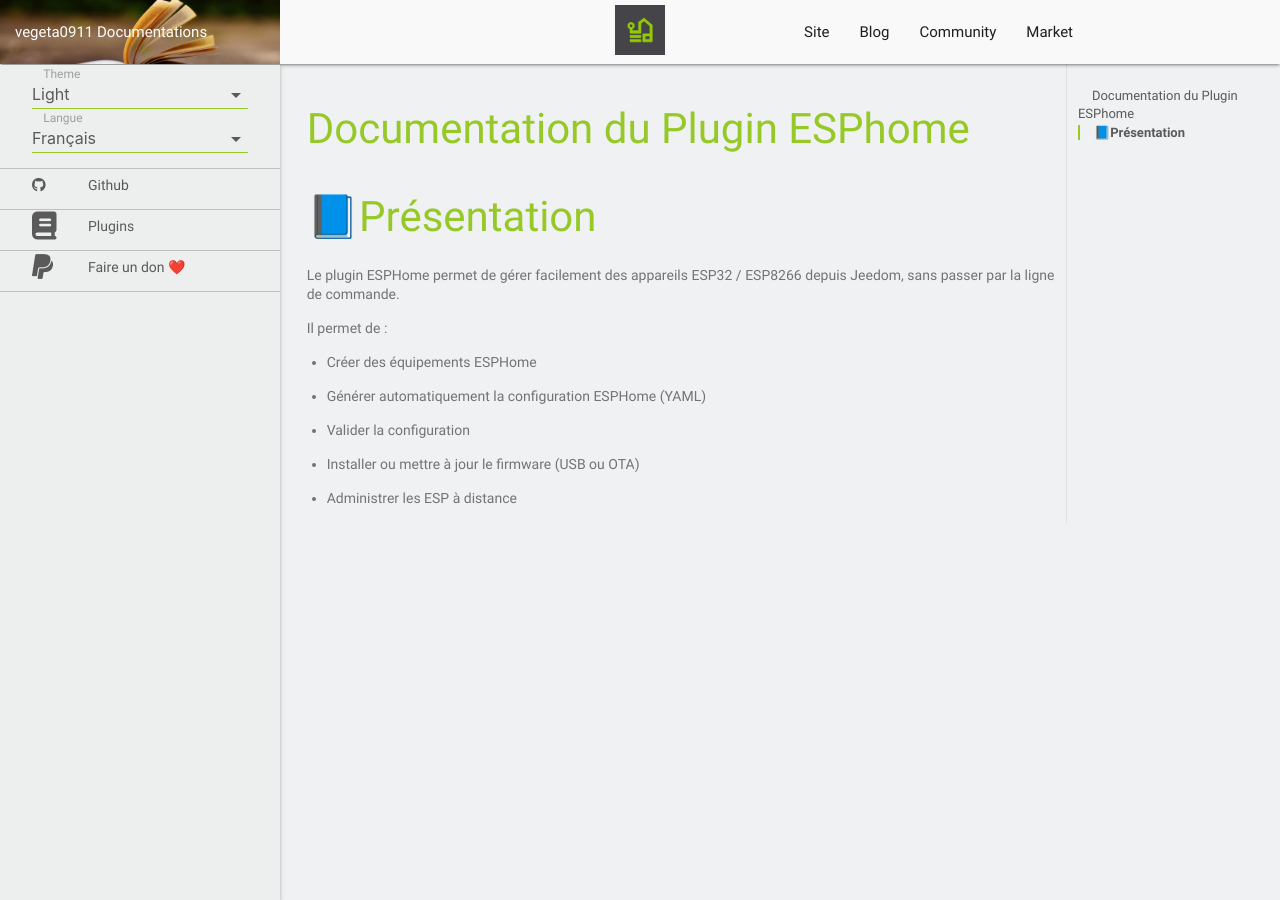
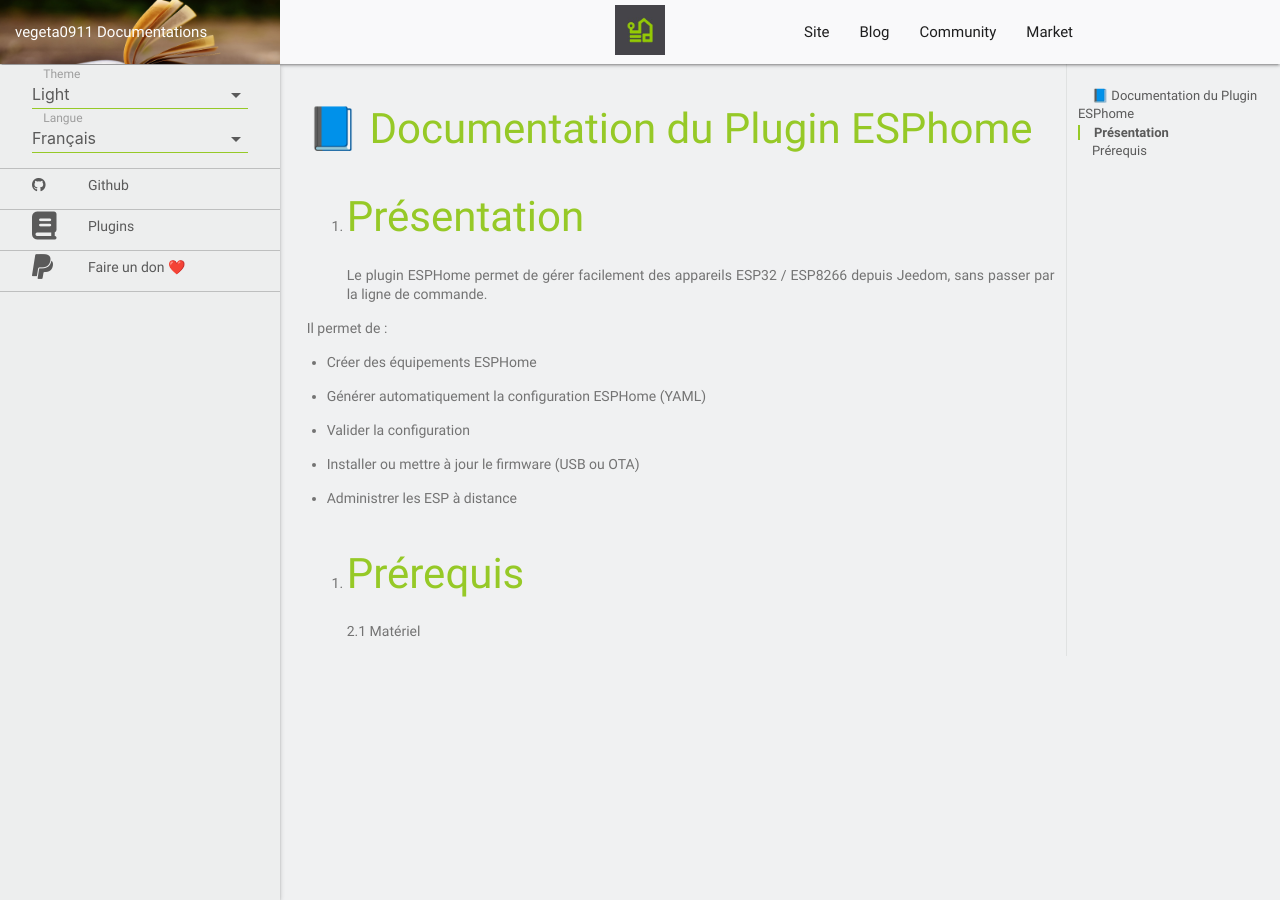
Before and after one commit to vegeta0911/documentation, a Jekyll site: the page built from plugins/fr_FR/ESPhome/index.md, in a window 1280 px wide and 900 px high. Built offline with Jekyll 4.4.1, drawn with Linux system fonts in a browser that asks for light colours; nearby versions of some CDN libraries; our own code applies the rules of GitHub Pages for plain Markdown files; library files that are not in the unit come from our copies.

Commit message:
Revise ESPhome plugin documentation format
Updated the formatting and structure of the documentation.

```diff
--- a/plugins/fr_FR/ESPhome/index.md
+++ b/plugins/fr_FR/ESPhome/index.md
@@ -1,7 +1,7 @@
-# Documentation du Plugin ESPhome
+# 📘 Documentation du Plugin ESPhome
 
 
-📘Présentation
+1. Présentation
 ===
 Le plugin ESPHome permet de gérer facilement des appareils ESP32 / ESP8266 depuis Jeedom, sans passer par la ligne de commande.
 
@@ -16,3 +16,7 @@
 - Installer ou mettre à jour le firmware (USB ou OTA)
 
 - Administrer les ESP à distance
+
+2. Prérequis
+===
+2.1 Matériel
```
